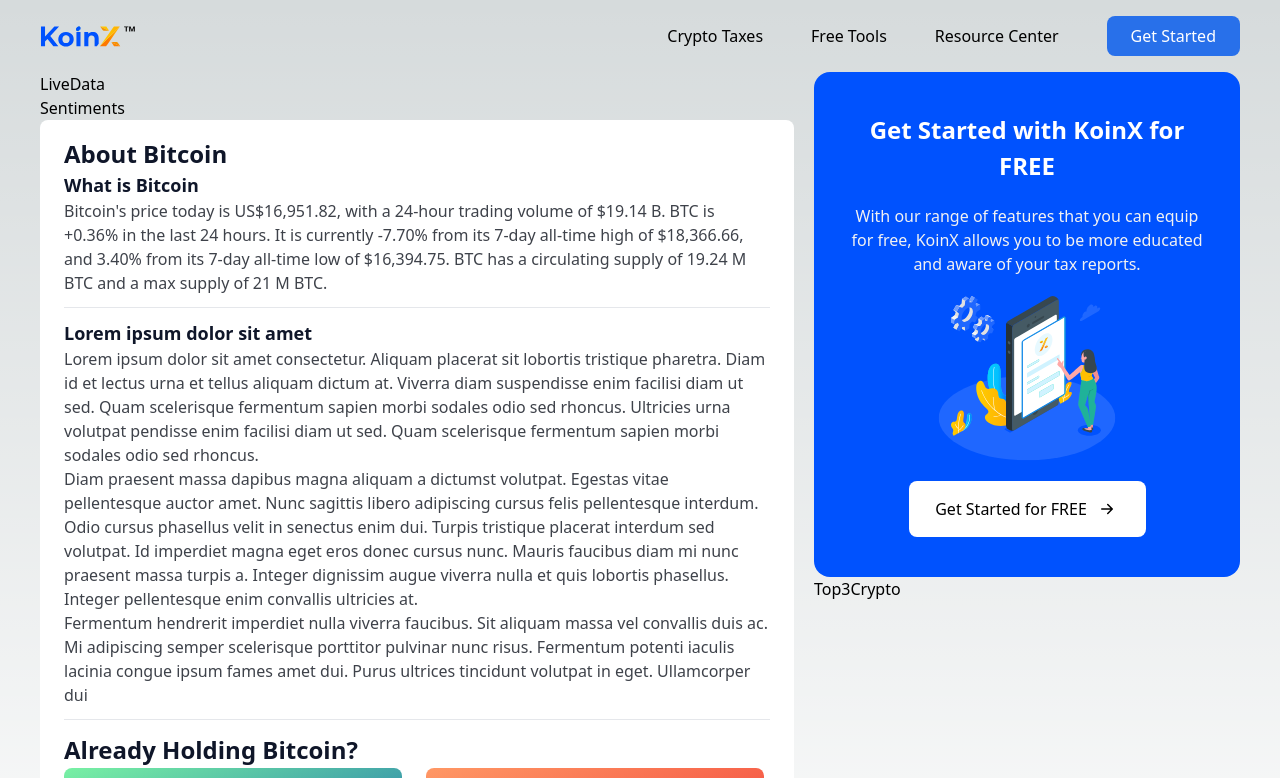
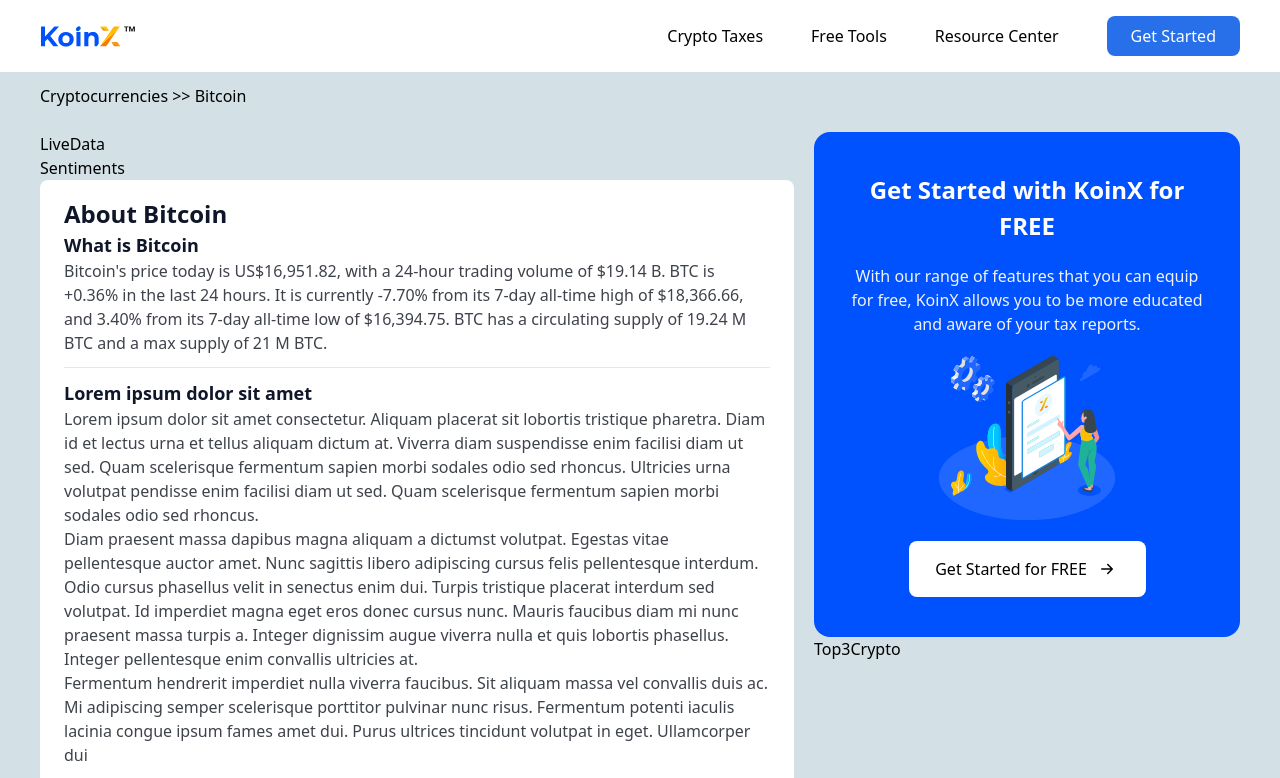
Before and after one commit to Jayjeet1013/CryptoCampus, a Next.js app: page / in a window 1280 px wide. Shown: the top 778 px of the page. Built offline with nearby package versions, Linux system fonts and the light colour scheme.

Commit message:
change some colors

```diff
--- a/src/components/layout/Nav.tsx
+++ b/src/components/layout/Nav.tsx
@@ -4,11 +4,17 @@ import React from "react";
 
 const Nav = () => {
   return (
+    <div className="bg-white ">
       <div className="max-w-[1450px]  mx-auto px-10 ">
         <div className="flex justify-between py-4 ">
           <div className="flex items-center ">
             <Link href={"/"}>
-            <Image src={"/koinxlogo.svg"} width={96} height={24} alt="logo " />
+              <Image
+                src={"/koinxlogo.svg"}
+                width={96}
+                height={24}
+                alt="logo "
+              />
             </Link>
           </div>
           <div className="flex gap-12 ">
@@ -33,6 +39,7 @@ const Nav = () => {
           </div>
         </div>
       </div>
+    </div>
   );
 };
 
--- a/src/pages/index.tsx
+++ b/src/pages/index.tsx
@@ -2,14 +2,28 @@ import Image from "next/image";
 import { Inter } from "next/font/google";
 import CryptoInfo from "@/components/home/CryptoInfo";
 import GetStarted from "@/components/home/GetStarted";
+import Head from "next/head";
 
 const inter = Inter({ subsets: ["latin"] });
 
 export default function Home() {
   return (
-  <div className="flex flex-col gap-5 lg:flex-row px-10 max-w-[1450px] mx-auto justify-between ">
-    <CryptoInfo/>
-    <GetStarted/>
-  </div>
+    <>
+      <Head>
+        <title>KoinX</title>
+        <meta name="KoinX" content="Koinx" />
+        <meta name="viewport" content="width=device-width, initial-scale=1" />
+        <link rel="icon" href="/koinxlogo.svg" />
+      </Head>
+      <div className="bg-[#D3E0E6] ">
+        <div className="max-w-[1450px] mx-auto px-10 py-3 ">
+          Cryptocurrencies {">>"} Bitcoin{" "}
+        </div>
+        <div className="flex flex-col gap-5 lg:flex-row px-10 max-w-[1450px] mx-auto justify-between pt-3 pb-16 ">
+          <CryptoInfo />
+          <GetStarted />
+        </div>
+      </div>
+    </>
   );
 }
--- a/src/styles/globals.css
+++ b/src/styles/globals.css
@@ -2,32 +2,8 @@
 @tailwind components;
 @tailwind utilities;
 
-:root {
-  --foreground-rgb: 0, 0, 0;
-  --background-start-rgb: 214, 219, 220;
-  --background-end-rgb: 255, 255, 255;
+*{
+  margin: 0%;
+  padding: 0%;
+
 }
-
-@media (prefers-color-scheme: dark) {
-  :root {
-    --foreground-rgb: 255, 255, 255;
-    --background-start-rgb: 0, 0, 0;
-    --background-end-rgb: 0, 0, 0;
-  }
-}
-
-body {
-  color: rgb(var(--foreground-rgb));
-  background: linear-gradient(
-      to bottom,
-      transparent,
-      rgb(var(--background-end-rgb))
-    )
-    rgb(var(--background-start-rgb));
-}
-
-@layer utilities {
-  .text-balance {
-    text-wrap: balance;
-  }
-}
```
Lines whose indentation alone changed are shown as unchanged.
